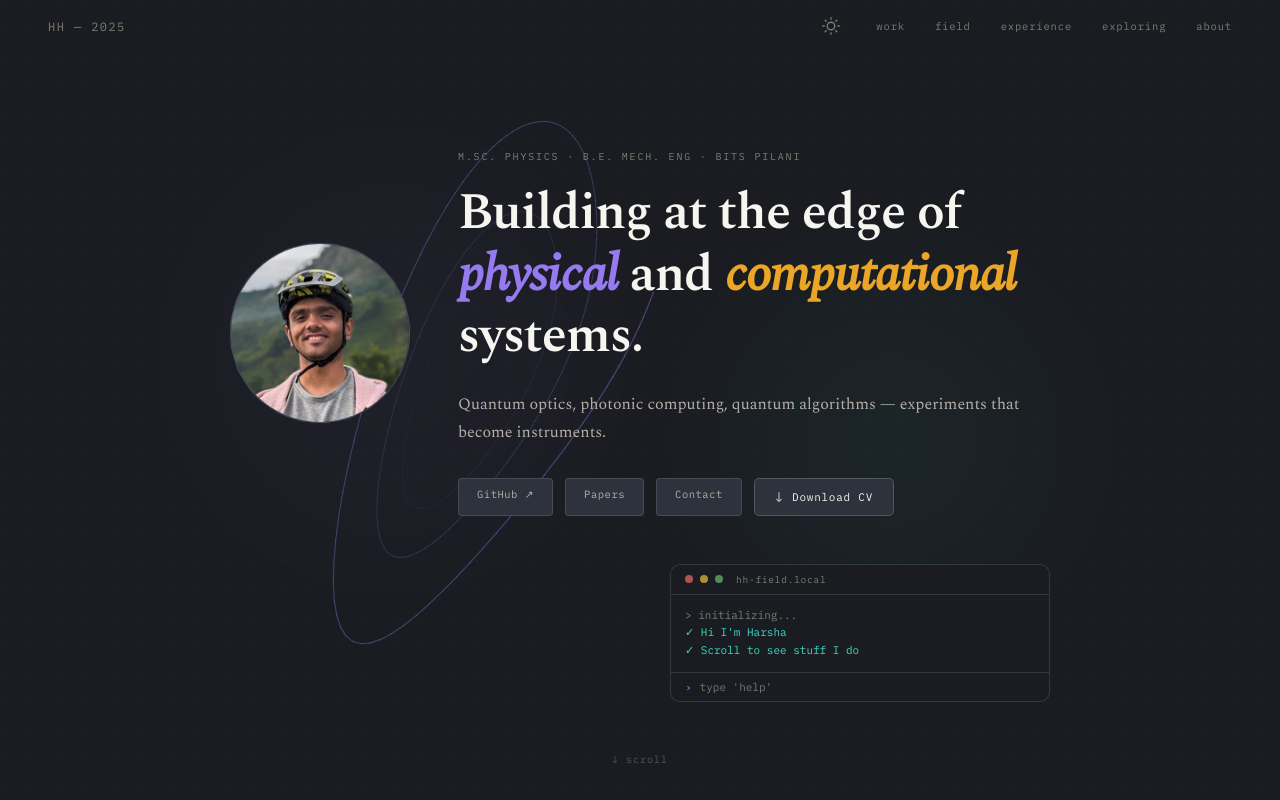
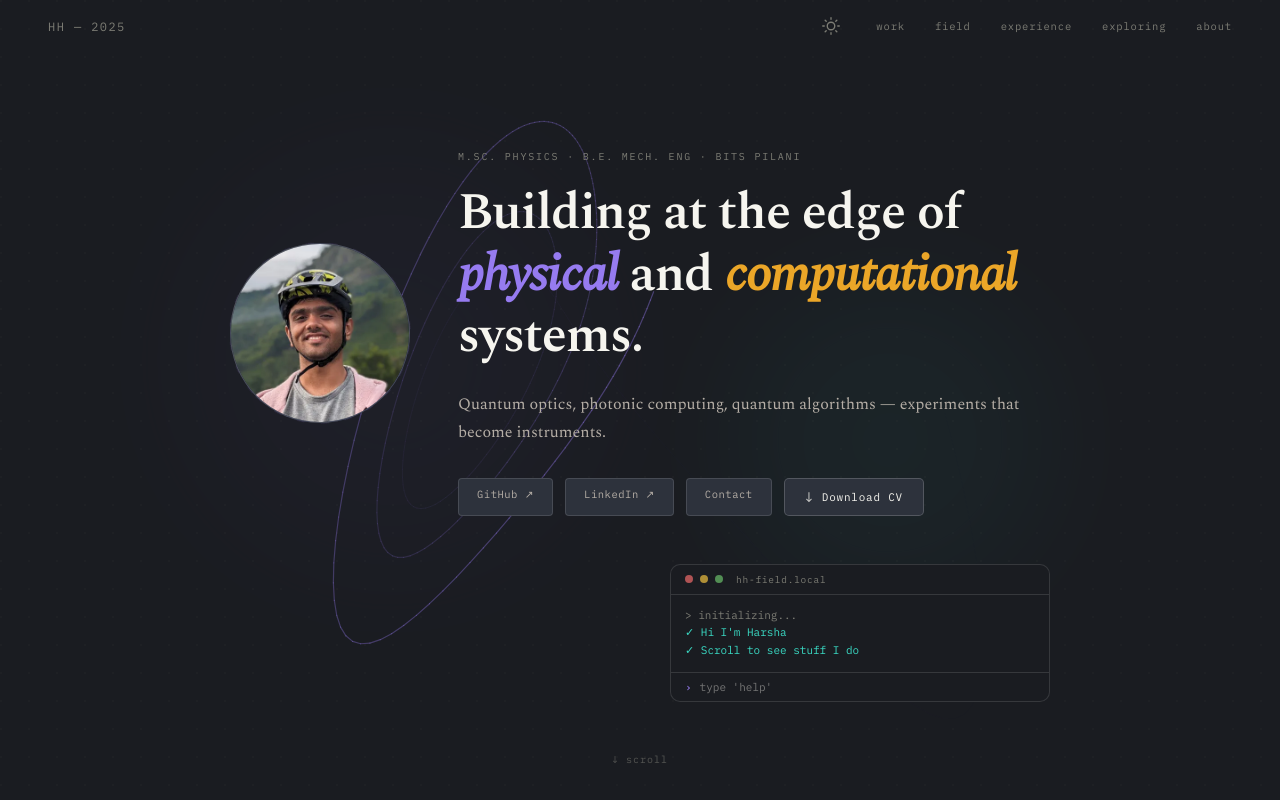
Before and after one commit to harsha-helix/portfolio, a React (Vite) app: page / in a window 1280 px wide. Shown: the top 800 px of the page. Built offline with nearby package versions, Linux system fonts and the light colour scheme.

Commit message:
updated links and experience

```diff
--- a/src/App.jsx
+++ b/src/App.jsx
@@ -176,8 +176,8 @@ function Portfolio() {
               </p>
               <div style={{ display: "flex", gap: 12, flexWrap: "wrap" }}>
                 {[
-                  { label: "GitHub ↗", href: "https://github.com" },
-                  { label: "Papers", href: "#about" },
+                  { label: "GitHub ↗", href: "https://github.com/harsha-helix" },
+                  { label: "LinkedIn   ↗", href: "https://www.linkedin.com/in/harshavardhan-hajeri-01b279254/" },
                   { label: "Contact", href: "mailto:f20212402@goa.bits-pilani.ac.in" },
                 ].map((l) => (
                   <a key={l.label} href={l.href}
```
